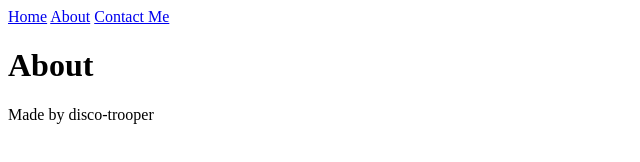
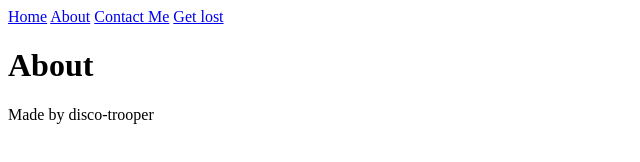
Before and after one commit to disco-trooper/basic-informational-site, a plain HTML site: page about.html in a window 1280 px wide. Shown: the full height of the page, 0-640 px from the left. Drawn offline with Linux system fonts and the light colour scheme.

Commit message:
Add link to nowhere

```diff
--- a/about.html
+++ b/about.html
@@ -9,6 +9,7 @@
       <a href="/">Home</a>
       <a href="/about.html">About</a>
       <a href="/contact-me.html">Contact Me</a>
+      <a href="/lost">Get lost</a>
     </nav>
     <h1>About</h1>
     <p>Made by disco-trooper</p>
```
Also changed, not shown: contact-me.html (+1 -0 lines), index.html (+1 -0 lines).
